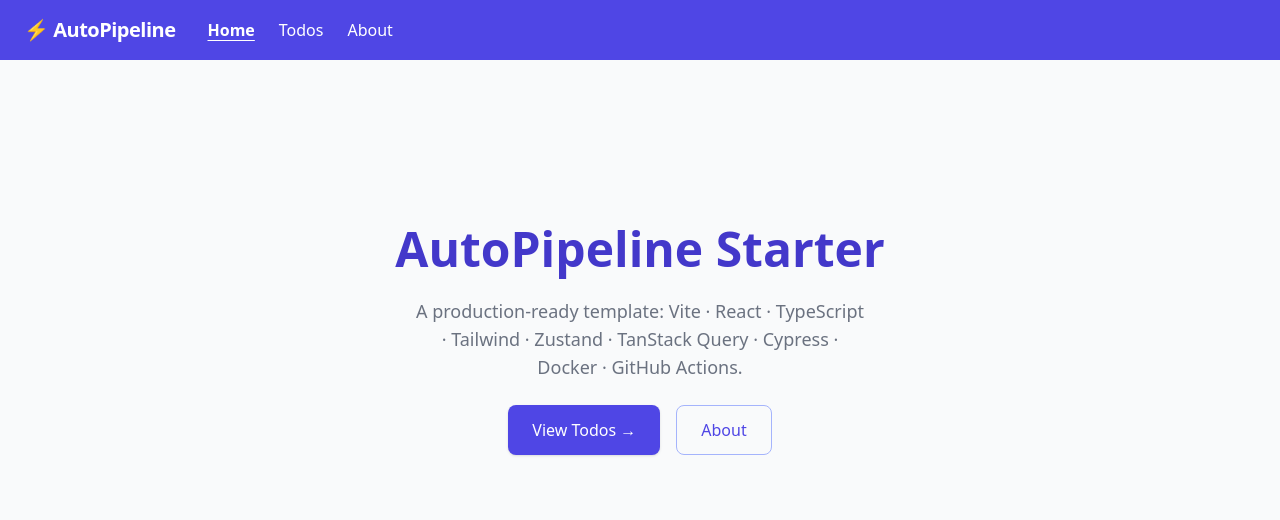
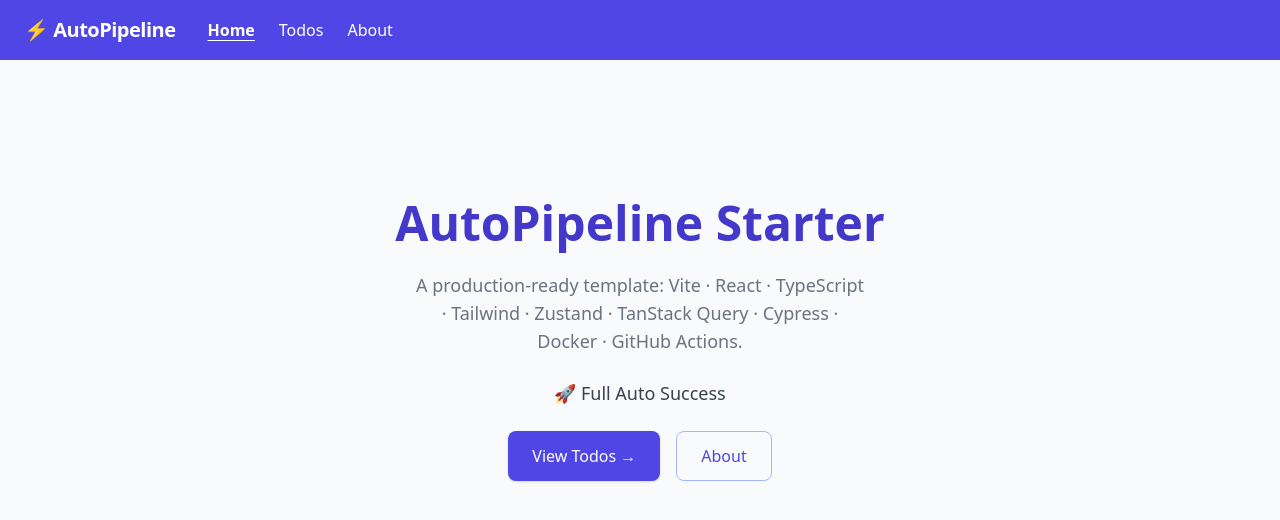
Before and after one commit to yundongfusheng/auto-pipeline-starter, a React (Vite) app: page / in a window 1280 px wide. Shown: the top 520 px of the page. Built offline with nearby package versions, Linux system fonts and the light colour scheme.

Commit message:
feat: implement PRD

```diff
--- a/src/pages/Home.tsx
+++ b/src/pages/Home.tsx
@@ -11,6 +11,9 @@
       <p className="text-gray-500 text-lg text-center max-w-md">
         A production-ready template: Vite · React · TypeScript · Tailwind ·
         Zustand · TanStack Query · Cypress · Docker · GitHub Actions.
+      </p>
+      <p className="text-gray-700 text-lg text-center font-medium">
+        🚀 Full Auto Success
       </p>
       <div className="flex gap-4">
         <button
```
Also changed, not shown: 1 other file (tests, documents, lock files or other folders).
